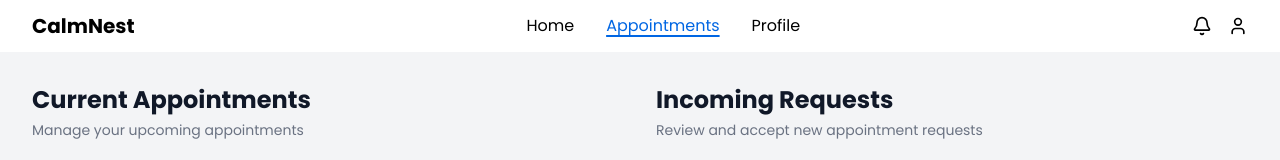
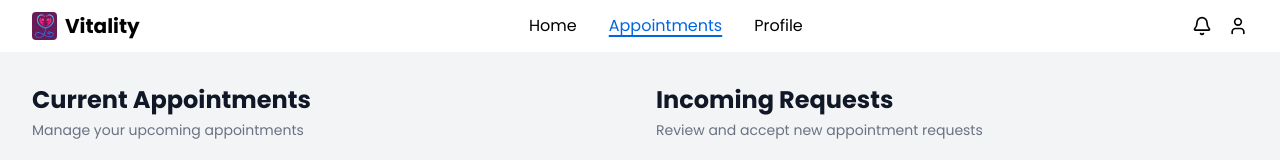
Before and after one commit to NSuryansh/Built_it, a React (Vite) app in the folder frontend/: page /doctor/appointments in a window 1280 px wide. Shown: the top 160 px of the page. Built offline with nearby package versions, Linux system fonts and the light colour scheme; no server answers.

Commit message:
Changed name and added logo

```diff
--- a/frontend/index.html
+++ b/frontend/index.html
@@ -1,11 +1,11 @@
-<!doctype html>
+<!DOCTYPE html>
 <html lang="en">
   <head>
     <meta charset="UTF-8" />
     <link rel="icon" type="image/svg+xml" href="/vite.svg" />
     <meta name="viewport" content="width=device-width, initial-scale=1.0" />
-    <link href="/src/index.css" rel="stylesheet">
-    <title>CalmNest</title>
+    <link href="/src/index.css" rel="stylesheet" />
+    <title>Vitality</title>
   </head>
   <body>
     <div id="root"></div>
--- a/frontend/src/components/Footer.jsx
+++ b/frontend/src/components/Footer.jsx
@@ -15,7 +15,7 @@ const Footer = ({ color }) => {
                   : "text-[var(--custom-primary-blue)]"
               }`}
             >
-              CalmNest
+              Vitality
             </h2>
             <p className="mt-2 text-sm text-gray-500">
               Your safe space at IIT Indore, where mental wellness comes first.
--- a/frontend/src/components/Navbar.jsx
+++ b/frontend/src/components/Navbar.jsx
@@ -30,7 +30,15 @@ const Navbar = () => {
     <nav className="bg-transperent">
       <div className="px-8 py-3">
         <div className="flex items-center justify-between">
-          <div className="text-xl font-bold">CalmNest</div>
+          <div className="flex">
+            <img
+              src="/assests/logo.jpg"
+              alt="logo"
+              width={25}
+              className="rounded mr-2"
+            />
+            <div className="text-xl font-bold">Vitality</div>
+          </div>
           <div className="hidden md:flex space-x-8 items-center">
             {links.map((item, i) => (
               <a
--- a/frontend/src/components/admin/admin_navbar.jsx
+++ b/frontend/src/components/admin/admin_navbar.jsx
@@ -8,7 +8,15 @@ const AdminNavbar = () => {
     <nav className="bg-transperent">
       <div className="px-8 py-3">
         <div className="flex items-center justify-between">
-          <div className="text-xl font-bold">CalmNest</div>
+          <div className="flex">
+            <img
+              src="/assests/logo.jpg"
+              alt="logo"
+              width={25}
+              className="rounded mr-2"
+            />
+            <div className="text-xl font-bold">Vitality</div>
+          </div>
           <div className="flex space-x-8 items-center">
             <a
               href="/admin/dashboard"
--- a/frontend/src/components/doctor/Navbar_doctor.jsx
+++ b/frontend/src/components/doctor/Navbar_doctor.jsx
@@ -8,7 +8,15 @@ const DoctorNavbar = () => {
     <nav className="bg-transperent">
       <div className="px-8 py-3">
         <div className="flex items-center justify-between">
-          <div className="text-xl font-bold">CalmNest</div>
+          <div className="flex">
+            <img
+              src="/assests/logo.jpg"
+              alt="logo"
+              width={25}
+              className="rounded mr-2"
+            />
+            <div className="text-xl font-bold">Vitality</div>
+          </div>
           <div className="flex space-x-8 items-center">
             <a
               href="/doctor/landing"
--- a/frontend/src/pages/Landing.jsx
+++ b/frontend/src/pages/Landing.jsx
@@ -6,14 +6,14 @@ const Landing = () => {
     <div className="px-2 sm:px-4 min-h-screen flex justify-center items-center overflow-y-hidden">
       <div className="flex flex-col h-full items-center justify-center">
         <div className="text-[45px] sm:text-[55px] font-extrabold text-[var(--landing-bg-orange)]">
-          CalmNest
+          Vitality
         </div>
         <div className="text-[30px] sm:text-[35px] text-center font-bold mt-2 text-[var(--landing-text-black)]">
           Find Peace - Get Support - Thrive
         </div>
         <div className="text-[15px] sm:text-[20px] text-center mt-2 flex flex-col items-center text-[var(--landing-text-black)]">
           <p>
-            At CalmNest we provide a safe space for your mental wellness
+            At Vitality we provide a safe space for your mental wellness
             journey.
           </p>
           <br />
```
Also changed, not shown: frontend/public/assests/logo.jpg (added), frontend/public/assests/logo_full.jpg (added).
